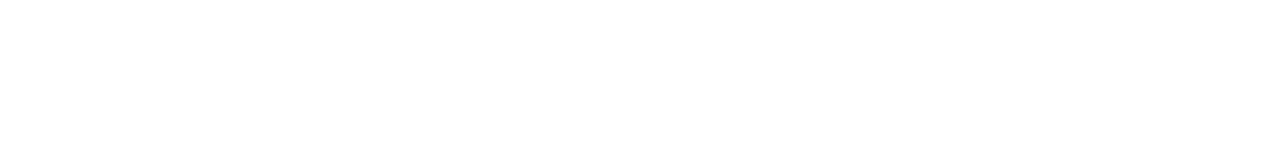
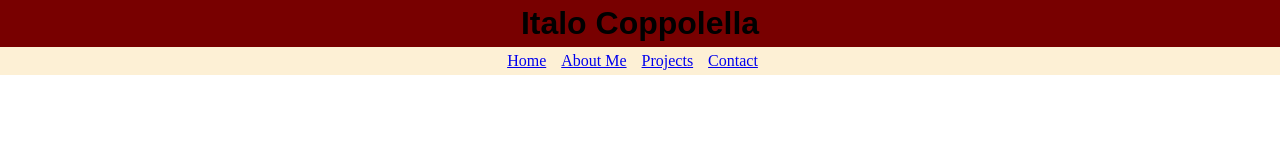
Before and after one commit to ItaloCoppolella/about-me, a plain HTML site: page index.html in a window 1280 px wide. Drawn offline with Linux system fonts and the light colour scheme.

Commit message:
Add initial HTML structure and CSS styles for the About Me page

```diff
--- a/index.html
+++ b/index.html
@@ -3,9 +3,21 @@
 <head>
     <meta charset="UTF-8">
     <meta name="viewport" content="width=device-width, initial-scale=1.0">
-    <title>Document</title>
+    <title>Italo Coppolella</title>
+    <link rel="stylesheet" href="./style.css">
 </head>
 <body>
+    <header>
+        <h1>Italo Coppolella</h1>
+    </header>
 
+    <nav>
+        <ul>
+            <li><a href="./index.html">Home</a></li>
+            <li><a href="./about-me/about-me.html">About Me</a></li>
+            <li><a href="./projects/projects.html">Projects</a></li>
+            <li><a href="./contact/contact.html">Contact</a></li>
+        </ul>
+    </nav>
 </body>
 </html>
--- a/style.css
+++ b/style.css
@@ -0,0 +1,29 @@
+header {
+    font-family: Arial, sans-serif;
+    background-color: #780000;
+}
+
+* {
+    margin: 0;
+}
+
+h1 {
+    padding: 5px;
+    text-align: center;
+}
+
+body {
+    margin: 0;
+}
+
+nav ul{
+    display: flex;
+    justify-content: center;
+    background-color: #FDF0D5;
+    padding: 5px;
+}
+
+li {
+    list-style-type: none;
+    margin-right: 15px;
+}
```
